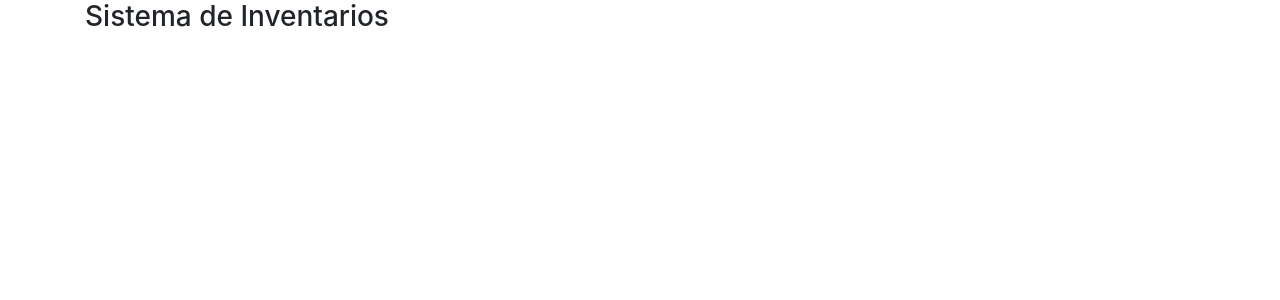
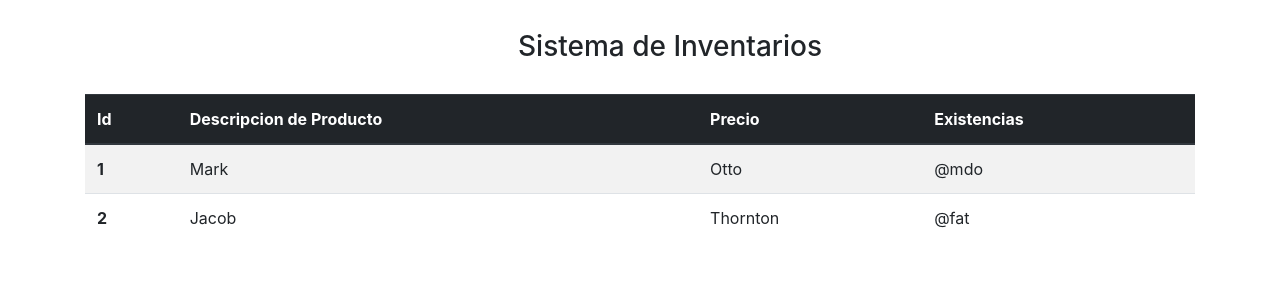
Before and after one commit to Oscar-CR09/inventarioSpring, an Angular app in the folder angularI/inventario-app/: page / in a window 1280 px wide. Shown: the top 300 px of the page. Built offline with nearby package versions, Linux system fonts and the light colour scheme.

Commit message:
productos

```diff
--- a/angularI/inventario-app/src/app/producto-lista/producto-lista.component.html
+++ b/angularI/inventario-app/src/app/producto-lista/producto-lista.component.html
@@ -1,6 +1,34 @@
 <div class="container">
 
-    <h3> Sistema de Inventarios </h3>
+    <div class="container text-center" style="margin: 30px ;">
+        <h3> Sistema de Inventarios </h3>
+    </div>
 
 
+    <table class="table table-striped table-hover aling-middle">
+        <thead class="thead-dark">
+          <tr>
+            <th scope="col">Id</th>
+            <th scope="col">Descripcion de Producto</th>
+            <th scope="col">Precio</th>
+            <th scope="col">Existencias</th>
+          </tr>
+        </thead>
+        <tbody >
+          <tr>
+            <th scope="row">1</th>
+            <td>Mark</td>
+            <td>Otto</td>
+            <td>@mdo</td>
+          </tr>
+          <tr>
+            <th scope="row">2</th>
+            <td>Jacob</td>
+            <td>Thornton</td>
+            <td>@fat</td>
+          </tr>
+
+        </tbody>
+      </table>
+
   </div>
```
